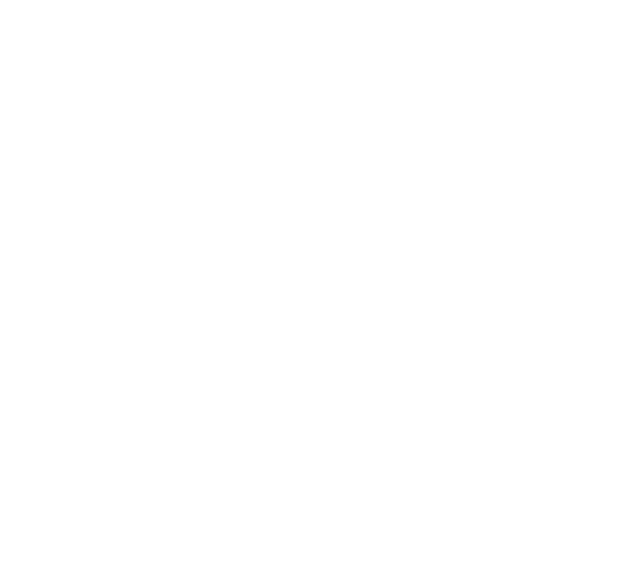
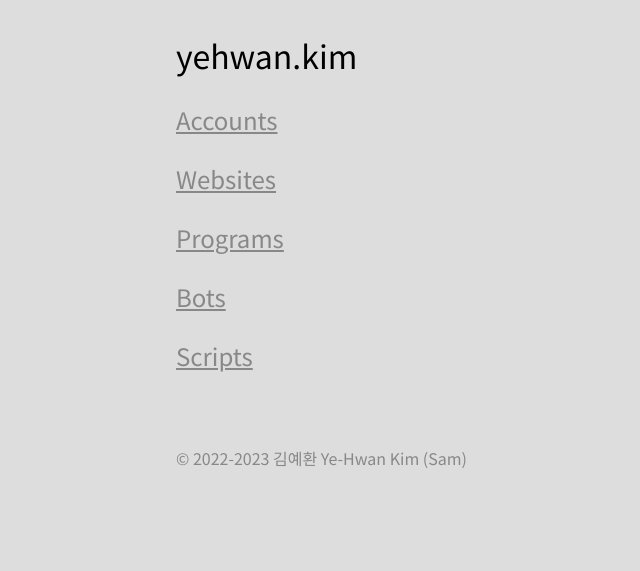
Before and after one commit to yehwankim23/yehwan.kim, a plain HTML site: page index.html in a window 1280 px wide. Shown: the whole page, without its empty margins (96-736 px from the left). Drawn offline with Linux system fonts and the light colour scheme.

Commit message:
Add data

```diff
--- /dev/null
+++ b/data.js
@@ -0,0 +1,309 @@
+const TITLE = {
+  blur: {
+    en: "See you next time",
+    ko: "다음에 또 만나요",
+  },
+  focus: "yehwan.kim",
+  birthday: "🎂🎉🎁",
+};
+
+const CHILDREN = [
+  {
+    type: "folder",
+    name_en: "Accounts",
+    name_ko: "계정",
+    children: [
+      {
+        type: "folder",
+        name_en: "Social",
+        name_ko: "소셜",
+        children: [
+          {
+            type: "link",
+            url: "https://www.instagram.com/yehwankim23",
+            name_en: "Instagram",
+            name_ko: "인스타그램",
+            description_en: "",
+            description_ko: "",
+          },
+          {
+            type: "link",
+            url: "https://pedia.watcha.com/ko-KR/users/dP8v6o1DA5WeJ",
+            name_en: "Watcha Pedia",
+            name_ko: "왓챠피디아",
+            description_en: "",
+            description_ko: "",
+          },
+          {
+            type: "link",
+            url: "https://www.youtube.com/@ajdahddl23/videos",
+            name_en: "YouTube (Mong)",
+            name_ko: "유튜브 (멍몽이)",
+            description_en: "",
+            description_ko: "",
+          },
+          {
+            type: "link",
+            url: "https://www.youtube.com/@sry.productions/videos",
+            name_en: "YouTube (SRY)",
+            name_ko: "유튜브 (SRY)",
+            description_en: "",
+            description_ko: "",
+          },
+          {
+            type: "link",
+            url: "https://www.linkedin.com/in/yehwankim",
+            name_en: "LinkedIn",
+            name_ko: "링크드인",
+            description_en: "",
+            description_ko: "",
+          },
+          {
+            type: "link",
+            url: "https://twitter.com/yehwankim23",
+            name_en: "Twitter",
+            name_ko: "트위터",
+            description_en: "",
+            description_ko: "",
+          },
+          {
+            type: "link",
+            url: "https://www.facebook.com/yehwankim23",
+            name_en: "Facebook",
+            name_ko: "페이스북",
+            description_en: "",
+            description_ko: "",
+          },
+        ],
+      },
+      {
+        type: "folder",
+        name_en: "Coding",
+        name_ko: "코딩",
+        children: [
+          {
+            type: "link",
+            url: "https://github.com/yehwankim23",
+            name_en: "GitHub",
+            name_ko: "깃허브",
+            description_en: "",
+            description_ko: "",
+          },
+          {
+            type: "link",
+            url: "https://www.acmicpc.net/user/haribokim23",
+            name_en: "Baekjoon Online Judge",
+            name_ko: "백준",
+            description_en: "",
+            description_ko: "",
+          },
+          {
+            type: "link",
+            url: "https://solved.ac/profile/haribokim23",
+            name_en: "solved.ac",
+            name_ko: "솔브닥",
+            description_en: "",
+            description_ko: "",
+          },
+          {
+            type: "link",
+            url: "https://codeforces.com/profile/haribokim23",
+            name_en: "Codeforces",
+            name_ko: "코드포스",
+            description_en: "",
+            description_ko: "",
+          },
+          {
+            type: "link",
+            url: "https://atcoder.jp/users/haribokim23",
+            name_en: "AtCoder",
+            name_ko: "앳코더",
+            description_en: "",
+            description_ko: "",
+          },
+        ],
+      },
+      {
+        type: "folder",
+        name_en: "Other",
+        name_ko: "기타",
+        children: [
+          {
+            type: "link",
+            url: "https://www.worldcubeassociation.org/persons/2013KIMY01",
+            name_en: "World Cube Association",
+            name_ko: "세계큐브협회",
+            description_en: "",
+            description_ko: "",
+          },
+        ],
+      },
+    ],
+  },
+  {
+    type: "folder",
+    name_en: "Websites",
+    name_ko: "사이트",
+    children: [
+      {
+        type: "link",
+        url: "https://april15.netlify.app",
+        name_en: "Wedding Invitation",
+        name_ko: "모바일 청첩장",
+        description_en: "A website for my cousin's wedding",
+        description_ko: "사촌 형 결혼식 모바일 청첩장 사이트",
+      },
+      {
+        type: "link",
+        url: "https://sooni.netlify.app",
+        name_en: "Sooni",
+        name_ko: "Sooni",
+        description_en:
+          "A website that helps SUNY Korea students' course registration by finding classes that don't have time conflicts",
+        description_ko:
+          "한국뉴욕주립대학교 학생들의 수강 신청을 위해 시간이 겹치지 않는 수업을 찾아주는 사이트",
+      },
+      {
+        type: "link",
+        url: "https://whateat.netlify.app",
+        name_en: "What Eat",
+        name_ko: "왓잇! 뭐 먹지?",
+        description_en: "A website that recommends what to eat at Triple Street",
+        description_ko: "트리플스트리트에서 뭐 먹을지 추천해 주는 사이트",
+      },
+      {
+        type: "link",
+        url: "https://decimalage.netlify.app",
+        name_en: "Decimal Age",
+        name_ko: "Decimal Age",
+        description_en:
+          "A website that calculates the age in decimals given birthday and today's date",
+        description_ko: "생일과 오늘 날짜를 입력하면 나이를 소수로 알려주는 사이트",
+      },
+      {
+        type: "link",
+        url: "https://datestamp.netlify.app",
+        name_en: "Date Stamp",
+        name_ko: "Date Stamp",
+        description_en: "A website that puts a date on an image like a film camera",
+        description_ko: "필름 카메라처럼 사진에 날짜를 표시해 주는 사이트",
+      },
+      {
+        type: "link",
+        url: "https://11quest.netlify.app",
+        name_en: "Daily Quest",
+        name_ko: "일일 퀘스트",
+        description_en: 'A website that shows "daily quests" that bring small happiness',
+        description_ko: "소소한 행복을 가져다주는 '일일 퀘스트'를 보여주는 사이트",
+      },
+    ],
+  },
+  {
+    type: "folder",
+    name_en: "Programs",
+    name_ko: "프로그램",
+    children: [
+      {
+        type: "link",
+        url: "https://github.com/yehwankim23/winmove",
+        name_en: "WinMove",
+        name_ko: "WinMove",
+        description_en:
+          "A Windows program that resizes and moves windows to predefined sizes and locations",
+        description_ko: "창을 미리 지정해둔 크기와 위치로 바꾸는 윈도우 프로그램",
+      },
+      {
+        type: "link",
+        url: "https://github.com/yehwankim23/runcat-clone",
+        name_en: "RunCat Clone",
+        name_ko: "RunCat Clone",
+        description_en: "A Windows program that displays a running cat animation on the taskbar",
+        description_ko: "작업 표시줄에 고양이를 표시해 주는 윈도우 프로그램",
+      },
+      {
+        type: "link",
+        url: "https://github.com/yehwankim23/battery-status",
+        name_en: "Battery Status",
+        name_ko: "Battery Status",
+        description_en:
+          "A Windows program that notifies the user when it's time to plug in or unplug the laptop to maximize the battery life",
+        description_ko:
+          "노트북 배터리를 오래 사용하기 위해 언제 충천을 시작하고 멈춰야 하는지 알려주는 윈도우 프로그램",
+      },
+      {
+        type: "link",
+        url: "https://github.com/yehwankim23/ios-calculator",
+        name_en: "iOS Calculator",
+        name_ko: "iOS Calculator",
+        description_en: "A Windows program that looks like the iOS Calculator",
+        description_ko: "iOS 계산기처럼 생긴 윈도우 프로그램",
+      },
+    ],
+  },
+  {
+    type: "folder",
+    name_en: "Bots",
+    name_ko: "봇",
+    children: [
+      {
+        type: "link",
+        url: "https://twitter.com/igcmenu",
+        name_en: "IGC Menu",
+        name_ko: "IGC Menu",
+        description_en: "A Twitter bot that tweets Incheon Global Campus cafeteria menu",
+        description_ko: "인천글로벌캠퍼스 학식 메뉴를 트윗 해주는 트위터 봇",
+      },
+      {
+        type: "link",
+        url: "https://t.me/s/dwexr",
+        name_en: "Dollar-Won Exchange Rate",
+        name_ko: "달러원 환율",
+        description_en:
+          "A Telegram channel that notifies subscribers when the dollar-won exchange rate changes",
+        description_ko: "달러원 환율이 바뀌면 알려주는 텔레그램 채널",
+      },
+      {
+        type: "link",
+        url: "https://github.com/yehwankim23/simple-moving-average-system-trading",
+        name_en: "Simple Moving Average System Trading",
+        name_ko: "단순 이동평균선 시스템 트레이딩",
+        description_en:
+          "A Telegram bot that notifies the user when it trades Bitcoin and Vanguard S&P 500 ETF using simple moving averages",
+        description_ko: "단순 이동평균선을 이용해 비트코인을 거래하면 알려주는 텔레그램 봇",
+      },
+      {
+        type: "link",
+        url: "https://moviescanner.netlify.app",
+        name_en: "Movie Scanner",
+        name_ko: "무비 스캐너",
+        description_en:
+          "Telegram channels that notify subscribers when movie showtimes for special theaters at CGV and Megabox become available",
+        description_ko:
+          "CGV와 메가박스에 있는 특별 상영관의 상영 정보가 추가되면 알려주는 텔레그램 채널들",
+      },
+    ],
+  },
+  {
+    type: "folder",
+    name_en: "Scripts",
+    name_ko: "스크립트",
+    children: [
+      {
+        type: "link",
+        url: "https://github.com/yehwankim23/twitter-interests-remover",
+        name_en: "Twitter Interests Remover",
+        name_ko: "트위터 관심사 해제하기",
+        description_en: "A JavaScript script that unchecks Twitter Interests",
+        description_ko: "트위터 관심사를 해제해 주는 스크립트",
+      },
+      {
+        type: "link",
+        url: "https://github.com/yehwankim23/creation-time-as-file-name",
+        name_en: "Creation Time as File Name",
+        name_ko: "Creation Time as File Name",
+        description_en: "A PowerShell script that changes the file name to the file creation time",
+        description_ko: "파일 이름을 파일 만든 날짜로 바꿔주는 스크립트",
+      },
+    ],
+  },
+];
--- a/index.html
+++ b/index.html
@@ -5,6 +5,23 @@
     <meta http-equiv="X-UA-Compatible" content="IE=edge" />
     <meta name="viewport" content="width=device-width, initial-scale=1.0" />
     <title>yehwan.kim</title>
+    <link rel="icon" href="icon.png" />
+    <link rel="stylesheet" href="https://fonts.googleapis.com/css?family=Noto+Sans+KR" />
+    <link rel="stylesheet" href="style.css" />
+    <script src="data.js"></script>
+    <script src="script.js" defer></script>
   </head>
-  <body></body>
+  <body>
+    <div id="container">
+      <header>
+        <h1>yehwan.kim</h1>
+      </header>
+      <div id="parent"></div>
+      <footer>
+        <a href="https://github.com/yehwankim23/yehwan.kim" target="_blank"
+          >&copy; 2022-2023 김예환 Ye-Hwan Kim (Sam)</a
+        >
+      </footer>
+    </div>
+  </body>
 </html>
--- /dev/null
+++ b/script.js
@@ -0,0 +1,53 @@
+const LANGUAGE = navigator.language.startsWith("ko") ? "ko" : "en";
+
+window.addEventListener("blur", () => {
+  document.title = TITLE.blur[LANGUAGE];
+});
+
+window.addEventListener("focus", () => {
+  document.title = TITLE.focus;
+});
+
+if (new Date().getMonth() === 1 && new Date().getDate() === 3) {
+  document.querySelector("h1").innerText = `${TITLE.focus} ${TITLE.birthday}`;
+}
+
+function recurse(parent, CHILDREN) {
+  CHILDREN.forEach((CHILD) => {
+    let div = document.createElement("div");
+
+    if (CHILD.type === "folder") {
+      let span = document.createElement("span");
+      span.appendChild(document.createTextNode(CHILD[`name_${LANGUAGE}`]));
+
+      span.addEventListener("click", (event) => {
+        let parent = event.currentTarget.parentElement;
+
+        if (parent.classList.contains("collapse")) {
+          parent.classList.remove("collapse");
+        } else {
+          parent.classList.add("collapse");
+        }
+      });
+
+      div.appendChild(span);
+      div.classList.add("collapse");
+
+      recurse(div, CHILD.children);
+    } else {
+      let a = document.createElement("a");
+      a.setAttribute("href", CHILD.url);
+      a.setAttribute("target", "_blank");
+      a.appendChild(document.createTextNode(CHILD[`name_${LANGUAGE}`]));
+      div.appendChild(a);
+
+      let p = document.createElement("p");
+      p.appendChild(document.createTextNode(CHILD[`description_${LANGUAGE}`]));
+      div.appendChild(p);
+    }
+
+    parent.appendChild(div);
+  });
+}
+
+recurse(document.querySelector("#parent"), CHILDREN);
--- /dev/null
+++ b/style.css
@@ -0,0 +1,110 @@
+html {
+  color-scheme: dark;
+}
+
+body {
+  margin: 0;
+  background-color: #222;
+  font-family: "Noto Sans KR", sans-serif;
+  word-break: keep-all;
+}
+
+div {
+  padding: 24px 0 0 24px;
+  font-size: 24px;
+}
+
+#container {
+  margin: auto;
+  width: 100vmin;
+  min-height: 101vh;
+  padding: 0;
+}
+
+header {
+  padding: 32px 0 0 32px;
+}
+
+h1 {
+  margin-block-start: 0;
+  margin-block-end: 0;
+  font-size: 32px;
+  font-weight: normal;
+}
+
+#parent {
+  padding: 0 24px 0 8px;
+}
+
+span {
+  color: #ddd;
+  text-decoration: underline;
+  cursor: pointer;
+}
+
+span:hover {
+  color: #888;
+}
+
+.collapse > span {
+  color: #888;
+}
+
+.collapse > span:hover {
+  color: #ddd;
+}
+
+.collapse > div {
+  display: none;
+}
+
+a {
+  color: #ddd;
+}
+
+a:hover {
+  color: #88f;
+}
+
+p {
+  margin-block-start: 8px;
+  margin-block-end: 0;
+  font-size: 16px;
+  color: #888;
+}
+
+footer {
+  padding: 64px 0 96px 32px;
+}
+
+footer > a {
+  font-size: 16px;
+  color: #888;
+  text-decoration: none;
+}
+
+footer > a:hover {
+  text-decoration: underline;
+}
+
+@media (prefers-color-scheme: light) {
+  html {
+    color-scheme: light;
+  }
+
+  body {
+    background-color: #ddd;
+  }
+
+  span {
+    color: #222;
+  }
+
+  .collapse > span:hover {
+    color: #222;
+  }
+
+  a {
+    color: #222;
+  }
+}
```
Also changed, not shown: README.md.
